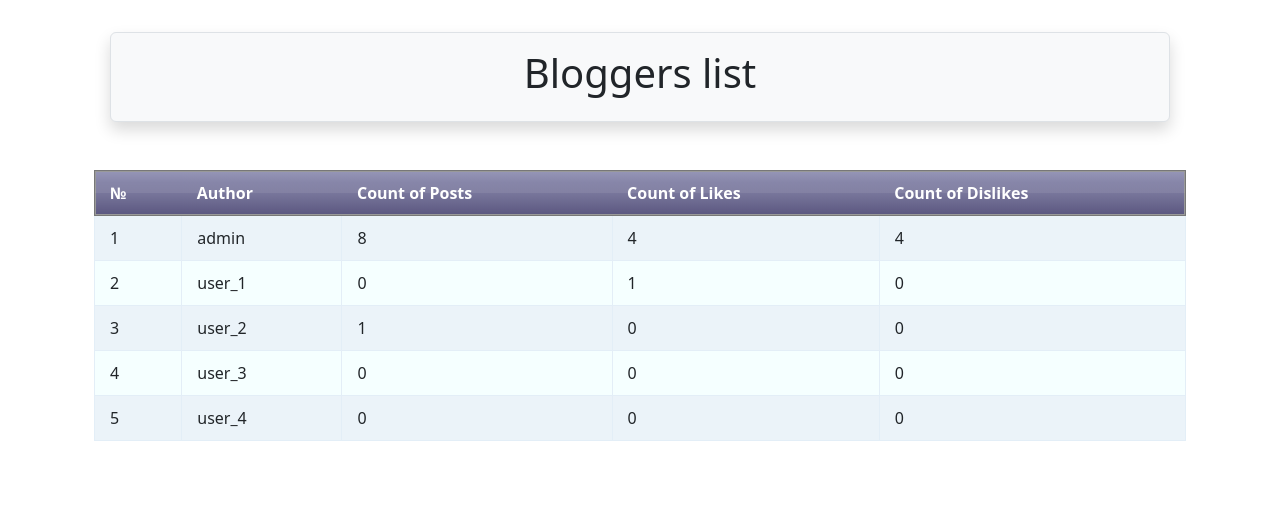
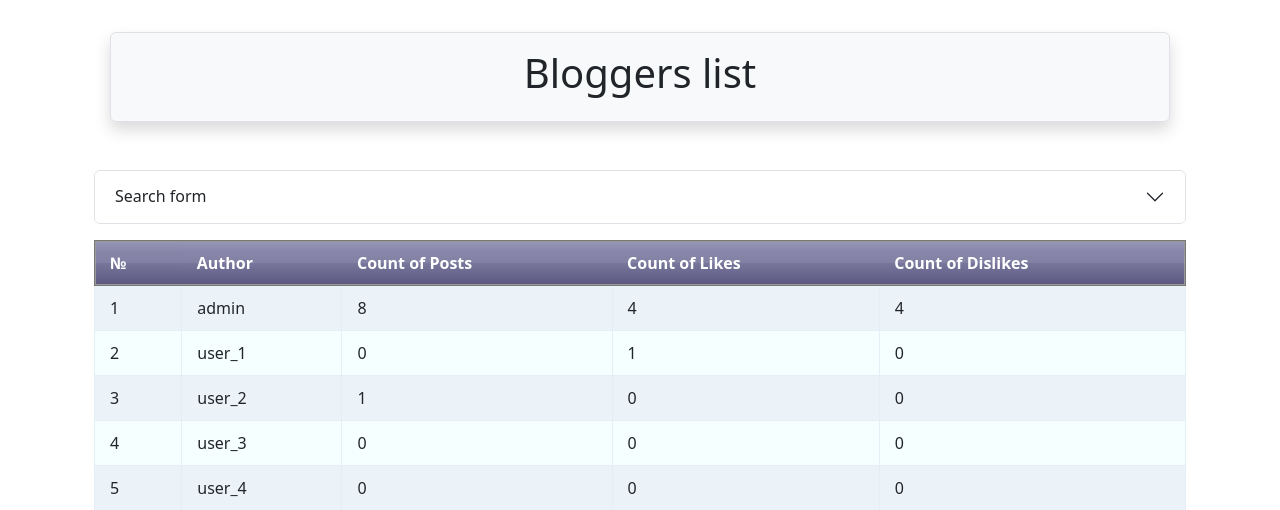
Before and after one commit to KulykDima/Django_blog, a Django app: page /posts/bloggers/ in a window 1280 px wide. Shown: the part 56-566 px from the top of the page. Run offline with Django 4.2, Linux system fonts and the light colour scheme; data comes from the database, SQL or seed files in the repository; some libraries are stand-ins or nearby versions.

Commit message:
filtersets

```diff
--- a/src/post/forms.py
+++ b/src/post/forms.py
@@ -6,6 +6,7 @@ from django.db import models
 
 from django_filters import FilterSet
 
+from accounts.models import User
 from .models import Comment
 from .models import Posts
 
@@ -32,7 +33,21 @@ class UpdatePostForm(forms.ModelForm):
 class PostsFilterSet(FilterSet):
     class Meta:
         model = Posts
-        fields = ['title']
+        fields = ['title', ]
+        filter_overrides = {
+            models.CharField: {
+                'filter_class': django_filters.CharFilter,
+                'extra': lambda f: {
+                    'lookup_expr': 'icontains',
+                },
+            },
+        }
+
+
+class BloggersFilterSet(FilterSet):
+    class Meta:
+        model = User
+        fields = ['username', ]
         filter_overrides = {
             models.CharField: {
                 'filter_class': django_filters.CharFilter,
--- a/src/post/templates/bloggers/bloggers_list.html
+++ b/src/post/templates/bloggers/bloggers_list.html
@@ -14,23 +14,28 @@
 
 {% block content %}
     <link rel="stylesheet" type="text/css" href="{% static 'css/lists.css' %}">
-{#<div class="accordion" id="accordionExample">#}
-{#      <div class="accordion-item">#}
-{#        <h2 class="accordion-header" id="headingOne">#}
-{#          <button class="accordion-button" type="button" data-bs-toggle="collapse" data-bs-target="#collapseOne" aria-expanded="true" aria-controls="collapseOne">#}
-{#            Search form#}
-{#          </button>#}
-{#        </h2>#}
-{#        <div id="collapseOne" class="accordion-collapse collapse" aria-labelledby="headingOne" data-bs-parent="#accordionExample">#}
-{#          <div class="accordion-body">#}
-{#                    <form method="get">#}
-{#                    {{ object_list.form|crispy }}#}
-{#                    <button class="btn btn-outline-success mt-3" type="submit" value="Search">Search</button>#}
-{#                </form>#}
-{#            </div>#}
-{#                  </div>#}
-{#                </div>#}
-{#              </div>#}
+<div class="row mb-3">
+        <div class="accordion" id="accordionExample">
+          <div class="accordion-item">
+            <h2 class="accordion-header" id="headingOne">
+              <button class="accordion-button collapsed" type="button" data-bs-toggle="collapse" data-bs-target="#collapseOne" aria-expanded="true" aria-controls="collapseOne">
+                Search form
+              </button>
+            </h2>
+            <div id="collapseOne" class="accordion-collapse collapse" aria-labelledby="headingOne" data-bs-parent="#accordionExample">
+              <div class="accordion-body">
+                <div class="col">
+                    <form method="get">
+                        {{ form|crispy }}
+                        <input class="btn btn-outline-primary mt-3" type="submit" value="Search">
+                    </form>
+                </div>
+                <div class="col-6"></div>
+              </div>
+            </div>
+          </div>
+        </div>
+    </div>
     {% if object_list %}
         <table class="table table_blur">
             <thead class="thead-dark">
--- a/src/post/views.py
+++ b/src/post/views.py
@@ -12,7 +12,7 @@ from django.views.generic import UpdateView
 from django.views.generic.list import MultipleObjectMixin
 
 from accounts.models import User
-from post.forms import CommentForm
+from post.forms import CommentForm, BloggersFilterSet
 from post.forms import CreatePostForm
 from post.forms import PostsFilterSet
 from post.forms import UpdatePostForm
@@ -32,6 +32,12 @@ class PostsList(ListView):
 
     def get_queryset(self):
         return self.get_filter().qs
+
+    def get_context_data(self, *, object_list=None, **kwargs):
+        context = super().get_context_data(**kwargs)
+        context['form'] = self.get_filter().form
+
+        return context
 
 
 class CreatePost(LoginRequiredMixin, CreateView):
@@ -176,10 +182,20 @@ class ListOfBloggers(ListView):
     model = User
     template_name = 'bloggers/bloggers_list.html'
 
-    # def get_context_data(self, *, object_list=None, **kwargs):
-    #     context = super().get_context_data(object_list=self.get_queryset(), **kwargs)
-    #     context['posts'] = Posts.objects.filter(author_id=self.request.user.pk)
-    #     return context
+    def get_filter(self):
+        users = User.objects.all()
+        filter_form = BloggersFilterSet(data=self.request.GET, queryset=users)
+
+        return filter_form
+
+    def get_queryset(self):
+        return self.get_filter().qs
+
+    def get_context_data(self, *, object_list=None, **kwargs):
+        context = super().get_context_data(**kwargs)
+        context['form'] = self.get_filter().form
+
+        return context
 
 
 @login_required
```
Also changed, not shown: src/post/templates/list_of_posts.html (+10 -4 lines).
